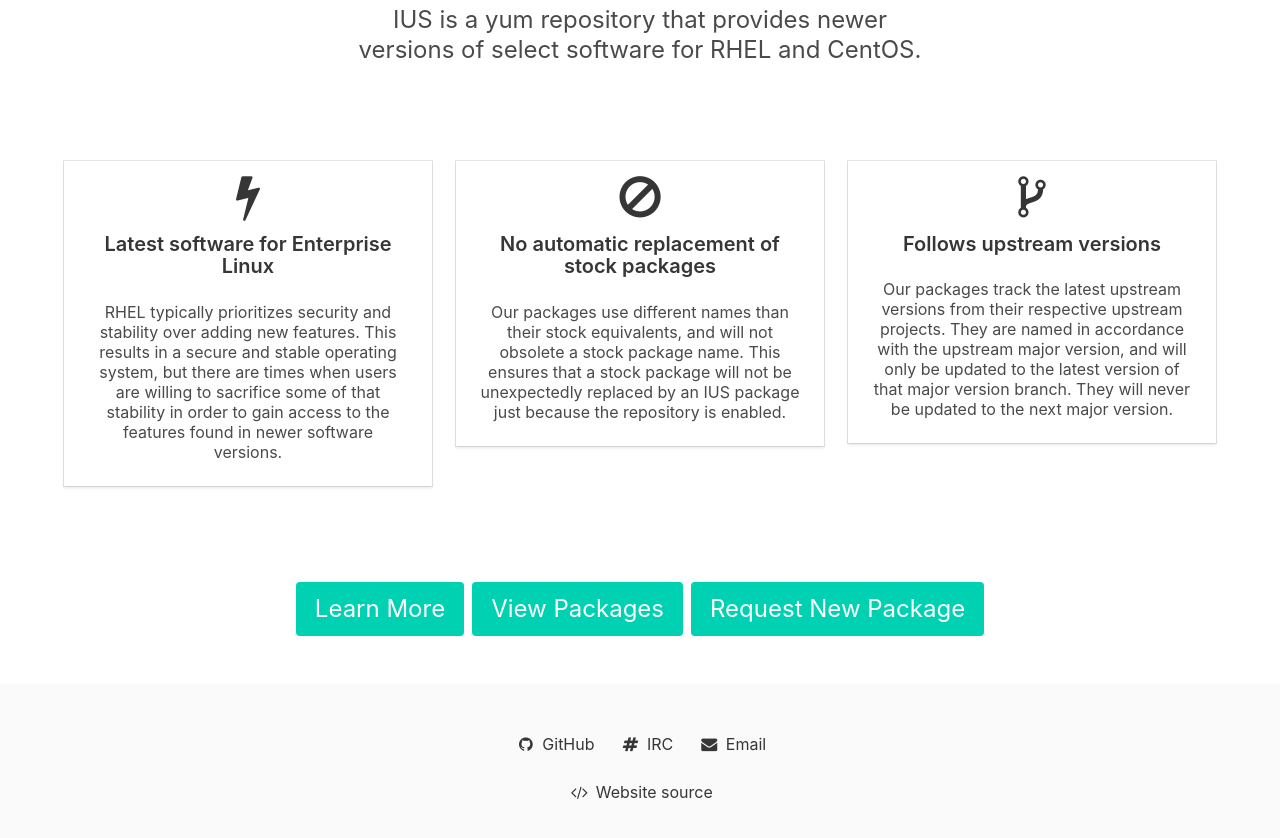
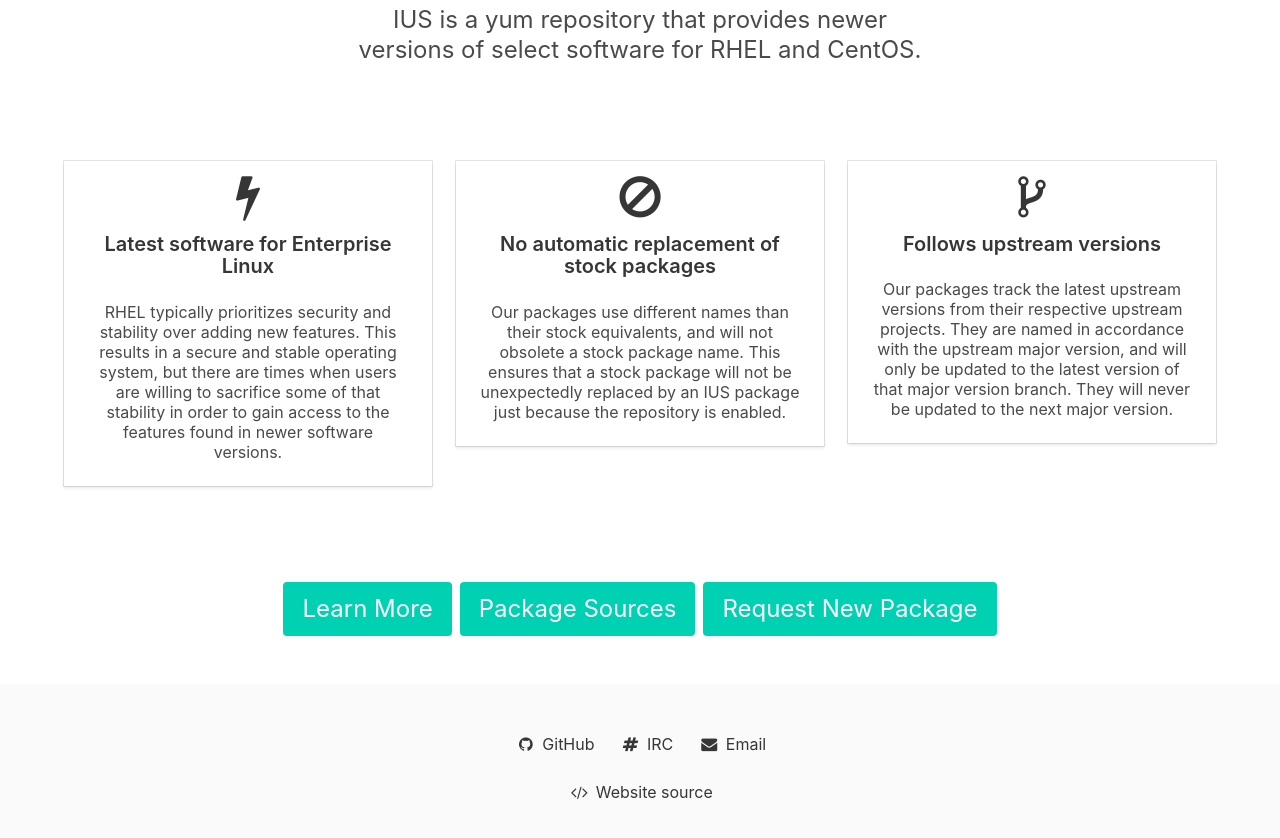
Before and after one commit to iusrepo/iusrepo.github.io, a Jekyll site: the page built from markdown/index.md, in a window 1280 px wide and 900 px high, scrolled down 679 px. Shown: the top 838 px of the window. Built offline with Jekyll 4.4.1, drawn with Linux system fonts in a browser that asks for light colours.

Commit message:
Rename "View Packages" button to "Package Sources"

```diff
--- a/_layouts/home.html
+++ b/_layouts/home.html
@@ -119,7 +119,7 @@
 
                     <div class="buttons is-centered">
                         <a class="button is-large is-primary" href="/about">Learn More</a>
-                        <a class="button is-large is-primary" href="https://github.com/search?q=org%3Aiusrepo+topic%3Arpm&s=updated">View Packages</a>
+                        <a class="button is-large is-primary" href="https://github.com/search?q=org%3Aiusrepo+topic%3Arpm&s=updated">Package Sources</a>
                         <a class="button is-large is-primary" href="https://github.com/iusrepo/wishlist/blob/master/.github/contributing.md">Request New Package</a>
                     </div>
 
```
